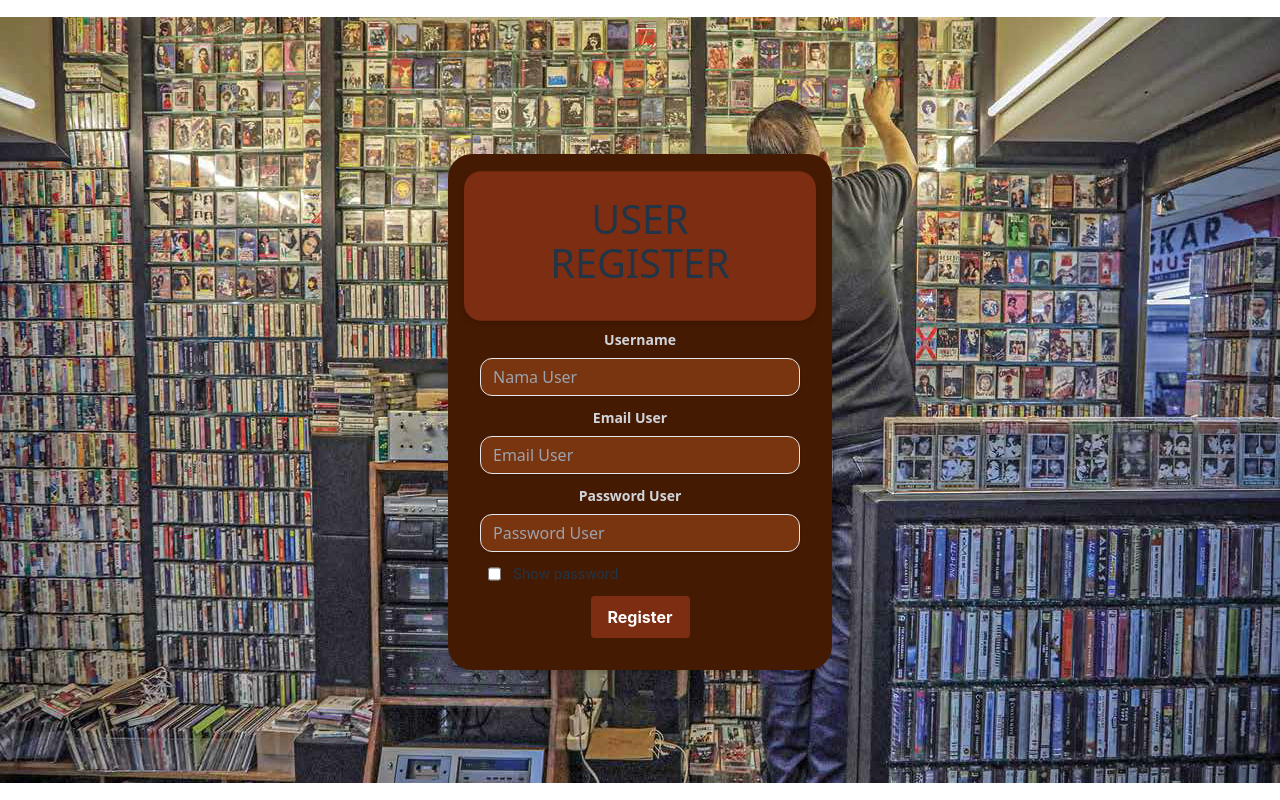
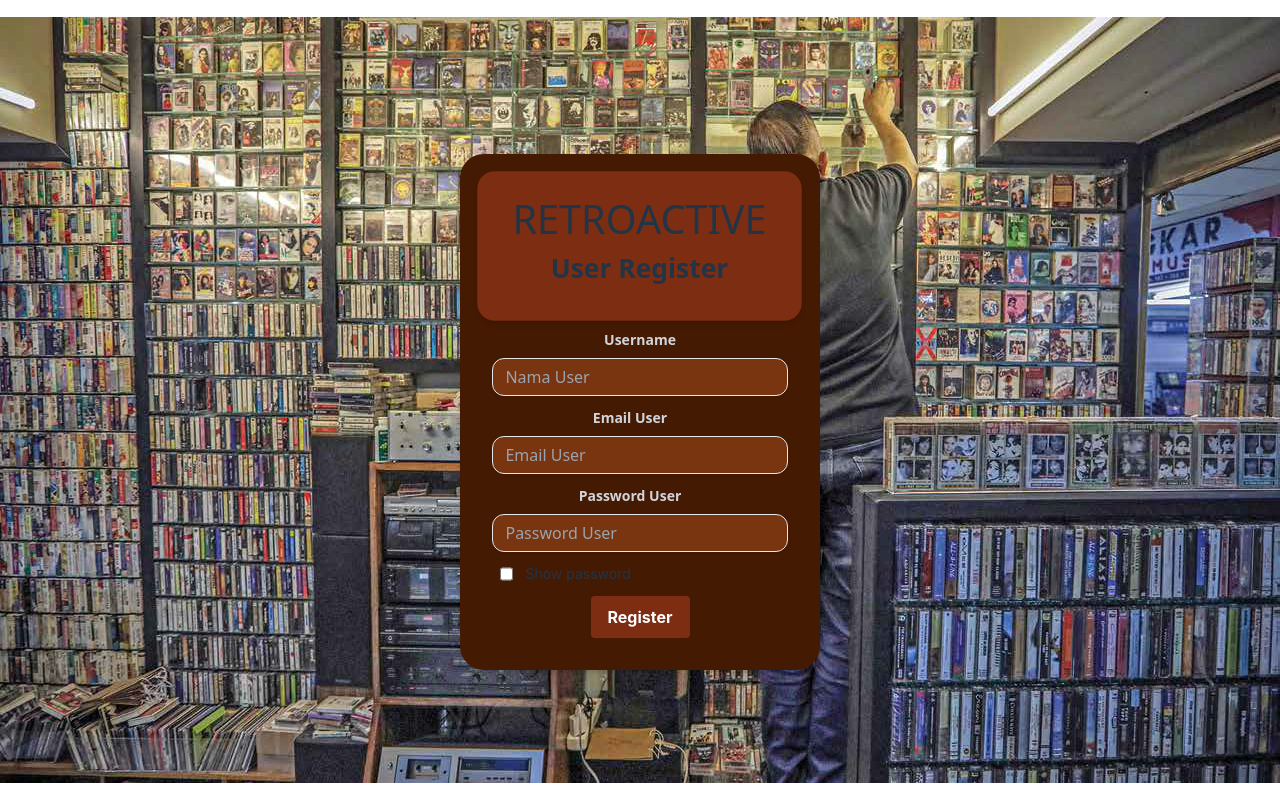
Before and after one commit to NahlSyareza/Retroactive-SBD, a React (Vite) app in the folder retroactive-frontend/: page /register in a window 1280 px wide. Built offline with nearby package versions, Linux system fonts and the light colour scheme.

Commit message:
Minor change

```diff
--- a/retroactive-frontend/src/components/UserRegisterPage.jsx
+++ b/retroactive-frontend/src/components/UserRegisterPage.jsx
@@ -33,7 +33,10 @@ function UserRegisterPage() {
       <div className="bg-amber-950 shadow-md rounded-3xl px-8 pt-6 pb-8 mb-4">
         <div className="bg-orange-900 shadow-md scale-110 rounded-2xl px-8 pt-6 pb-8 mb-4">
           <h1 className="font-sans flex text-4xl justify-center">
-            USER REGISTER
+            RETROACTIVE
+          </h1>
+          <h1 className="font-sans flex text-2xl font-bold mt-2 justify-center">
+            User Register
           </h1>
         </div>
         <label
```
